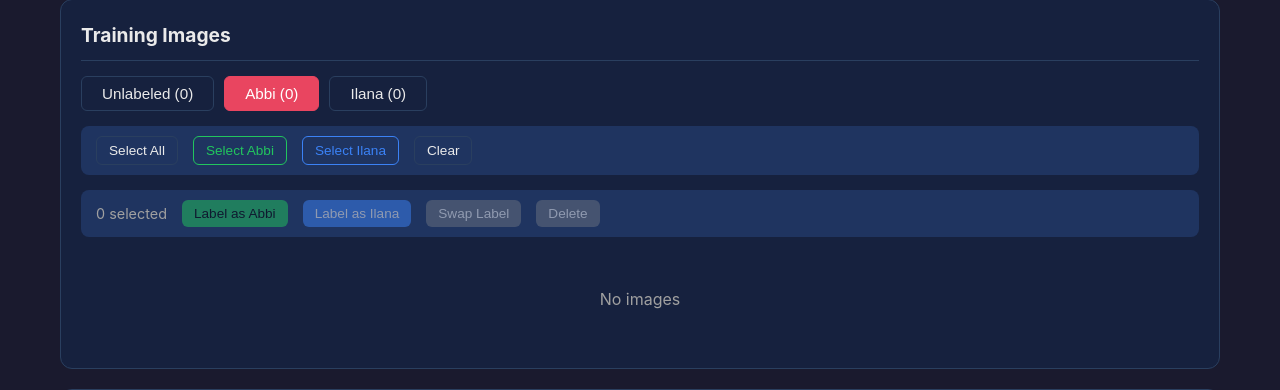
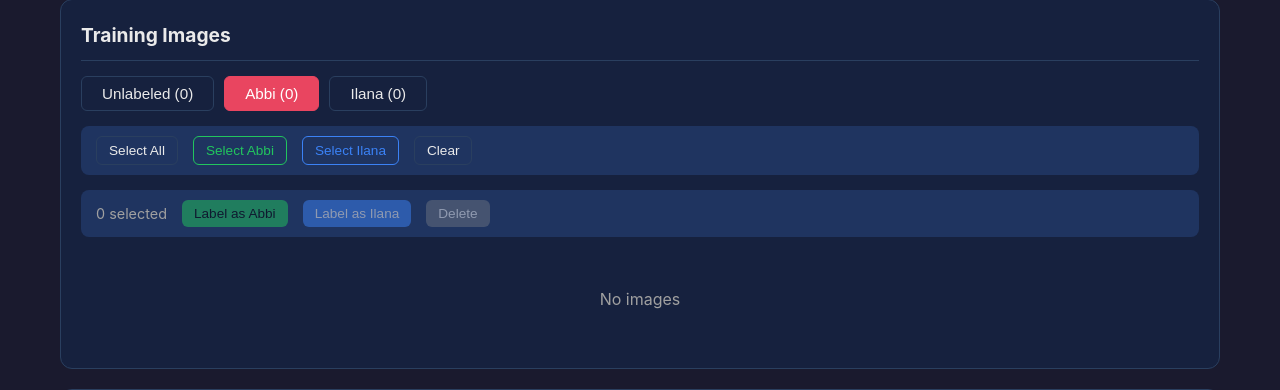
Before and after one commit to adamlerer/discipline, a Python web app: template discipline/web/templates/dashboard.html in a window 1280 px wide. Shown: the part 1359-1749 px from the top of the page. Run offline with Jinja, Linux system fonts and the light colour scheme; the template is opened without the code that fills it, so the values that code supplies are empty.

Commit message:
Remove Swap Label button

```diff
--- a/discipline/web/templates/dashboard.html
+++ b/discipline/web/templates/dashboard.html
@@ -173,9 +173,6 @@
                     </button>
                     <button class="action-btn label-ilana-btn" onclick="labelSelectedAs('ilana')" id="label-ilana-btn" disabled>
                         Label as Ilana
-                    </button>
-                    <button class="action-btn swap-btn" onclick="swapSelectedLabeled()" id="swap-labeled-btn" disabled>
-                        Swap Label
                     </button>
                     <button class="action-btn delete-btn" onclick="deleteSelectedLabeled()" id="delete-labeled-btn" disabled>
                         Delete
@@ -986,7 +983,6 @@
             const count = selectedLabeled.size;
             document.getElementById('selected-count').textContent = count;
             document.getElementById('delete-labeled-btn').disabled = count === 0;
-            document.getElementById('swap-labeled-btn').disabled = count === 0 || currentLabeledTab === 'unlabeled';
             document.getElementById('label-abbi-btn').disabled = count === 0 || currentLabeledTab !== 'unlabeled';
             document.getElementById('label-ilana-btn').disabled = count === 0 || currentLabeledTab !== 'unlabeled';
         }
```
